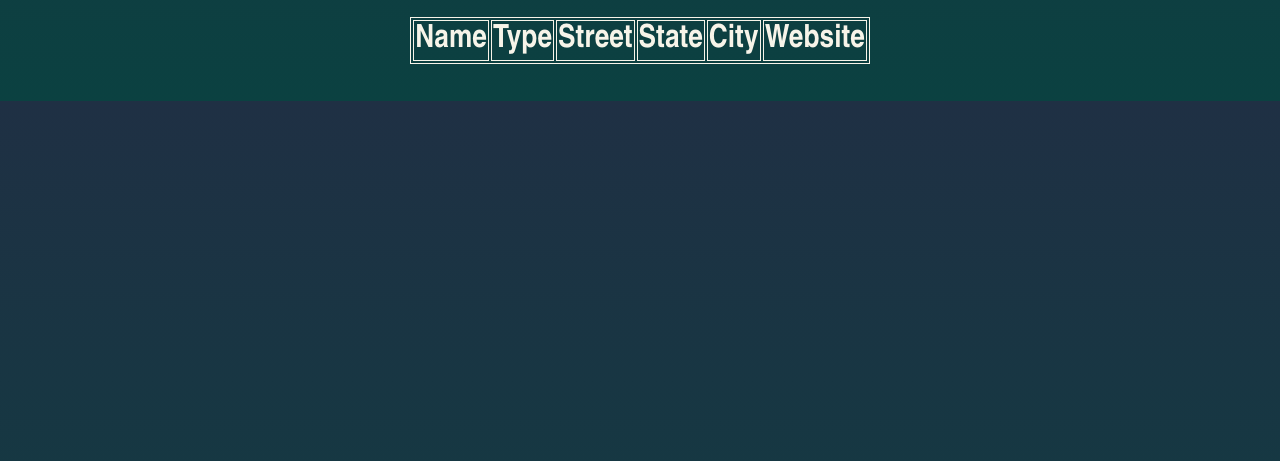
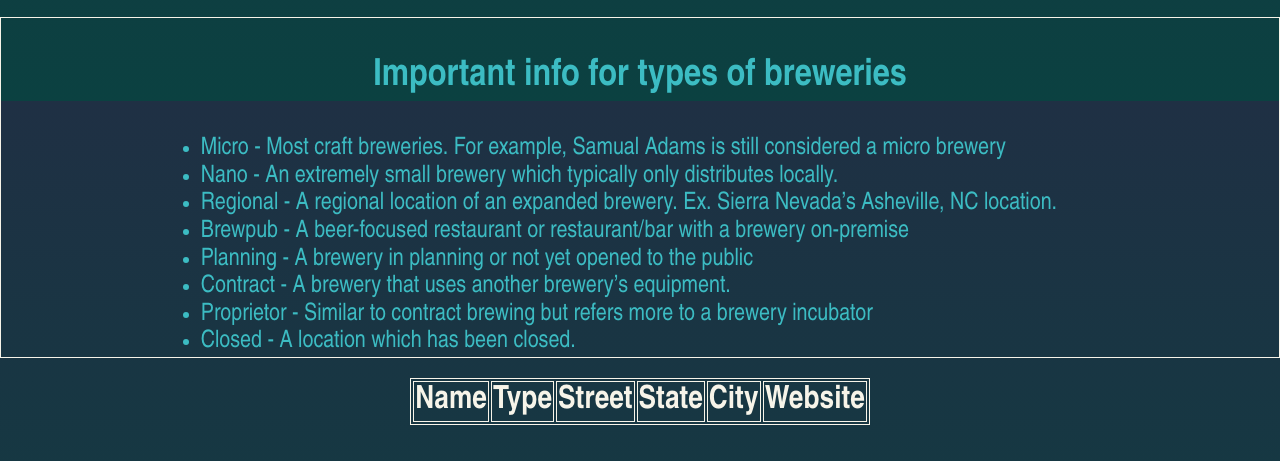
Before and after one commit to Jamaalwbrown/Brewery-Finder, a plain HTML site: page index.html in a window 1280 px wide. Shown: the part 699-1160 px from the top of the page. Drawn offline with Linux system fonts and the light colour scheme.

Commit message:
Add brewery type definition list

```diff
--- a/css/style.css
+++ b/css/style.css
@@ -51,6 +51,22 @@ table, th, td {
   margin: 20px auto;
 }
 
+.type-section {
+  border: 1px solid #F7F4E9;
+}
+
+/* .list-box {
+  border: 1px solid #F7F4E9;
+} */
+
+.type-list {
+  font-size: 1.5rem;
+  list-style-position: outside;
+  text-align: left;
+  width: 75%;
+  /*Centers the list*/
+  margin: 0 auto;
+}
 
 /******************************************
 /* ADDITIONAL STYLES
@@ -67,3 +83,9 @@ a:hover {
 a:visited {
   color: #8d1427
 }
+
+
+
+/******************************************
+/* MEDIA QUERIES
+/*******************************************/
--- a/index.html
+++ b/index.html
@@ -90,6 +90,22 @@
 			<img src="img/beer.jpg" alt="a picture of a full beer mug">
 		</section>
 
+		<section class="type-section">
+			<h3>Important info for types of breweries</h3>
+			<div class="list-box">
+				<ul class="type-list">
+					<li>Micro - Most craft breweries. For example, Samual Adams is still considered a micro brewery</li>
+					<li>Nano - An extremely small brewery which typically only distributes locally.</li>
+					<li>Regional - A regional location of an expanded brewery. Ex. Sierra Nevada’s Asheville, NC location.</li>
+					<li>Brewpub - A beer-focused restaurant or restaurant/bar with a brewery on-premise</li>
+					<li>Planning - A brewery in planning or not yet opened to the public</li>
+					<li>Contract - A brewery that uses another brewery’s equipment.</li>
+					<li>Proprietor - Similar to contract brewing but refers more to a brewery incubator</li>
+					<li>Closed - A location which has been closed.</li>
+				</ul>
+			</div>
+		</section>
+
 		<section>
 			<table id="brewery-table">
 				<tr>
```
